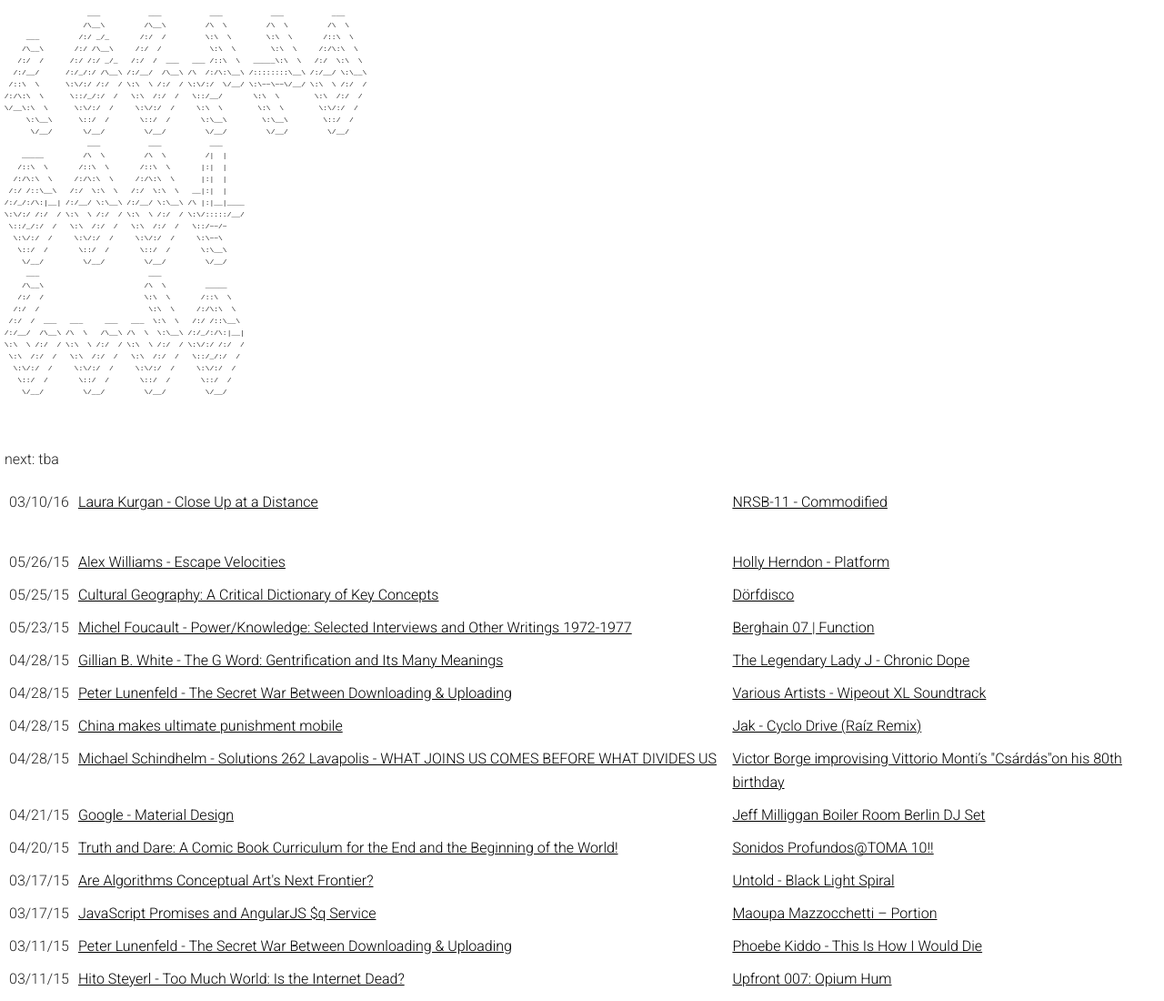
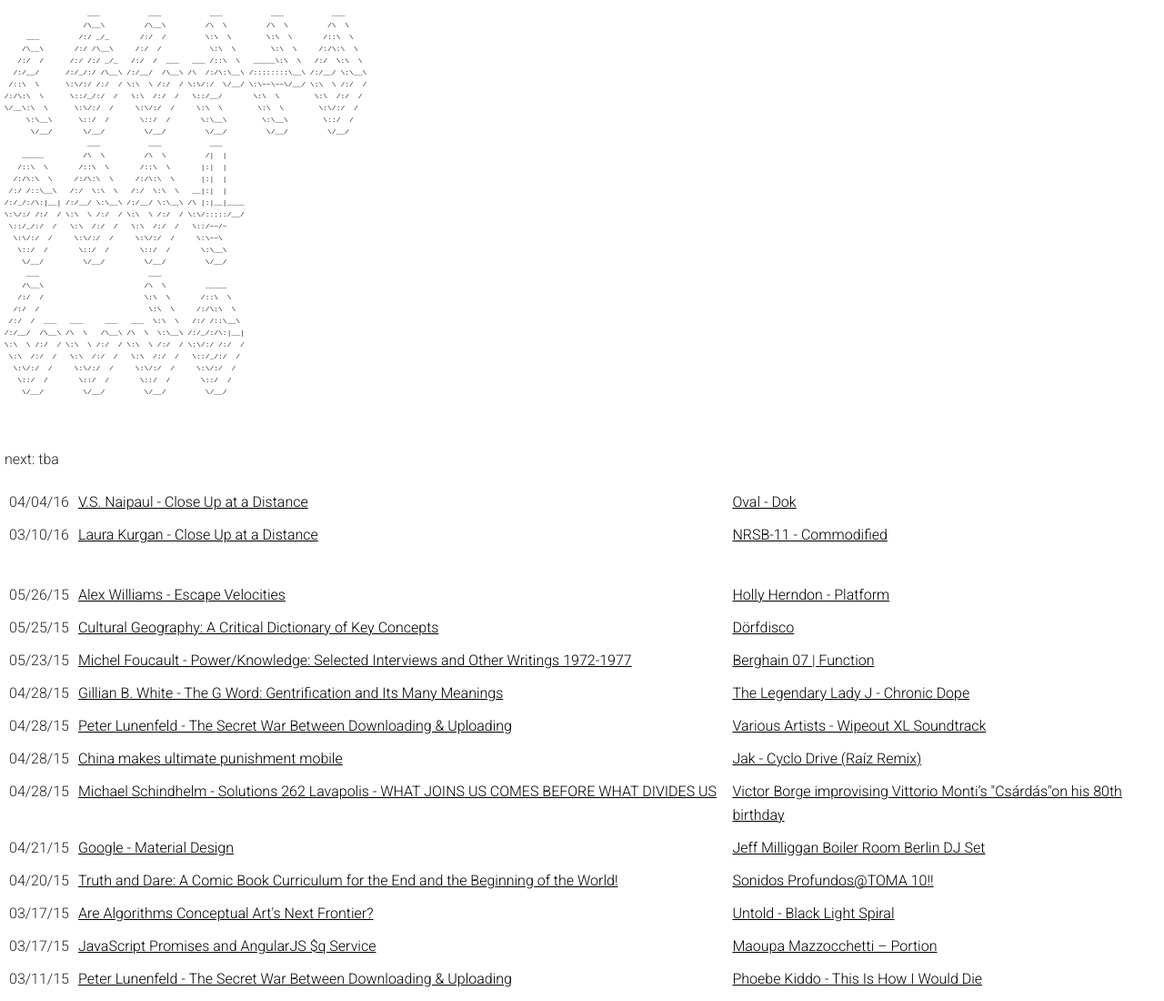
Before and after one commit to technobookclub/technobookclub, a plain HTML site: page index.html in a window 1280 px wide. Shown: the top 1100 px of the page at 91% size. Drawn offline with Linux system fonts and the light colour scheme.

Commit message:
Update index.html

```diff
--- a/index.html
+++ b/index.html
@@ -63,6 +63,7 @@
     </p>
 
     <table>
+        <tr><td>04/04/16</td><td><a href="http://unistudy.blog.com/files/2013/01/PDF-Miguel-Street-Vhttps://oval.bandcamp.com/album/dok" target="_blank">V.S. Naipaul - Close Up at a Distance</a></td><td><a href="https://www.youtube.com/watch?v=PFbMQpzeYi0&list=PLksG9u4eQonJzN1AjkvcTgK-4y68j8jU0" target="_blank">Oval - Dok</a></td></tr>
     	<tr><td>03/10/16</td><td><a href="https://mitpress.mit.edu/books/close-distance" target="_blank">Laura Kurgan - Close Up at a Distance</a></td><td><a href="https://www.youtube.com/watch?v=PFbMQpzeYi0&list=PLksG9u4eQonJzN1AjkvcTgK-4y68j8jU0" target="_blank">NRSB-11 - Commodified</a></td></tr>
     	<tr><td> </td></tr>
     	<tr><td> </td></tr>
```
